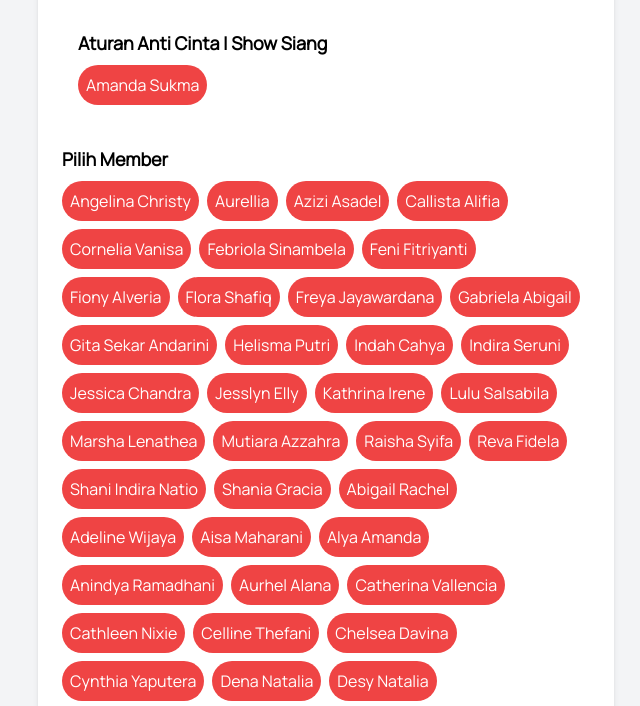
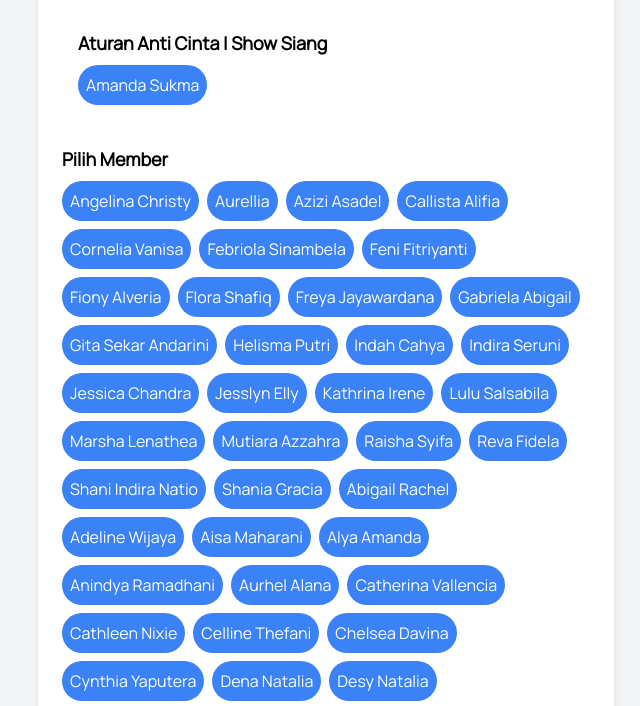
Before and after one commit to dandyraka/MyDreamJKT48Lineup, a plain HTML site: page index.html in a window 1280 px wide. Both pictures are taken after a click on the button "Amanda Sukma". Shown: the part 55-761 px from the top of the page, without its empty margins (314-954 px from the left). Drawn offline with nearby package versions, Linux system fonts and the light colour scheme; some packages are replaced by stand-ins of ours; a script that the page names is missing.

Commit message:
Blue button is cool

```diff
--- a/index.html
+++ b/index.html
@@ -81,7 +81,7 @@
           <a href="https://twitter.com/da_n_dy" target="_blank" class="text-gray-500 hover:text-gray-700">
             <i class="fa-brands fa-x-twitter"></i>
           </a>
-          <a href="https://github.com/dandyraka/MyDreamJKT48Lineup" target="_blank" class="text-gray-500 hover:text-gray-700">
+          <a href="https://github.com/dandyraka" target="_blank" class="text-gray-500 hover:text-gray-700">
             <i class="fab fa-github"></i>
           </a>
         </div>
--- a/main.js
+++ b/main.js
@@ -95,7 +95,7 @@ function displayMemberList() {
     memberList.forEach(member => {
         const memberButton = document.createElement("button");
         memberButton.innerText = member;
-        memberButton.className = "bg-red-500 text-white p-2 mb-2 mr-2 rounded-full mobile-btn-size";
+        memberButton.className = "bg-blue-500 text-white p-2 mb-2 mr-2 rounded-full mobile-btn-size";
         memberButton.onclick = function () {
             moveToSetlist(memberButton);
         };
@@ -194,7 +194,7 @@ function updateMemberListSectionVisibility() {
 function createMemberButton(memberName) {
     const memberButton = document.createElement("button");
     memberButton.innerText = memberName;
-    memberButton.className = "bg-red-500 text-white p-2 mb-2 mr-2 rounded-full mobile-btn-size";
+    memberButton.className = "bg-blue-500 text-white p-2 mb-2 mr-2 rounded-full mobile-btn-size";
     memberButton.onclick = function () {
         moveToSetlist(memberButton.innerText);
     };
```
